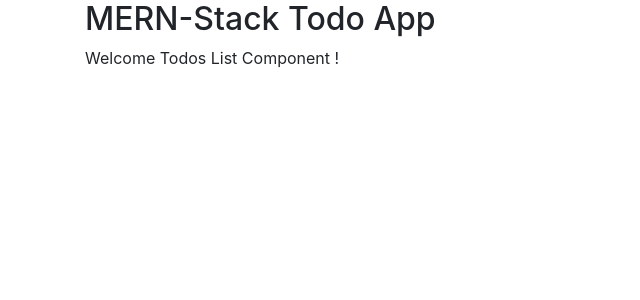
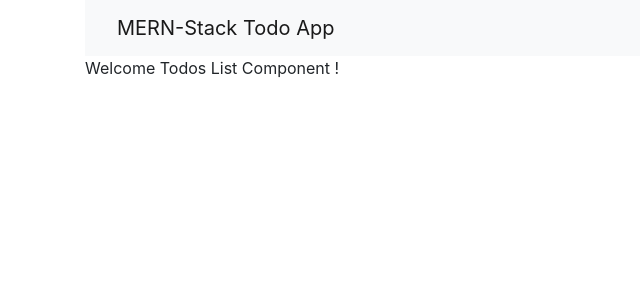
Before and after one commit to SahanBuddhika/mern-todo-application, a React (Create React App) app: page / in a window 1280 px wide. Shown: the top 300 px of the page, without its empty margins (0-640 px from the left). Built offline with nearby package versions, Linux system fonts and the light colour scheme.

Commit message:
add nav bar

```diff
--- a/src/App.js
+++ b/src/App.js
@@ -12,7 +12,26 @@ class App extends Component {
     return (
       <Router>
         <div className = "container">
-          <h2>MERN-Stack Todo App</h2>
+
+        <nav className="navbar navbar-expand-lg navbar-light bg-light">
+          <a className="navbar-brand" href="https://codingthesmartway.com" target="-blank">
+          </a>
+
+
+            <Link to="/" className="navbar-brand">MERN-Stack Todo App</Link>
+            <div className="collapse nav-collapse">
+              <ul className="navbar-nav mr-auto">
+
+                <li className="navbar-item">
+                  <Link to="/" className="nav-link">Todos</Link>
+                </li>
+                <li className="navbar-item">
+                  <Link to="/create" className="nav-link">Create Todos</Link>
+                </li>
+
+              </ul>
+            </div>
+        </nav>
 
         <Route path="/" exact component={TodoList} />
         <Route path="/edit/:id" exact component={EditTodo} />
```
